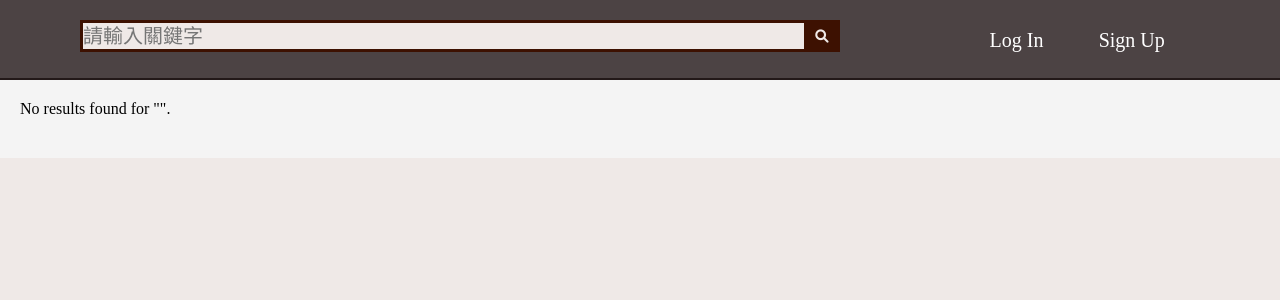
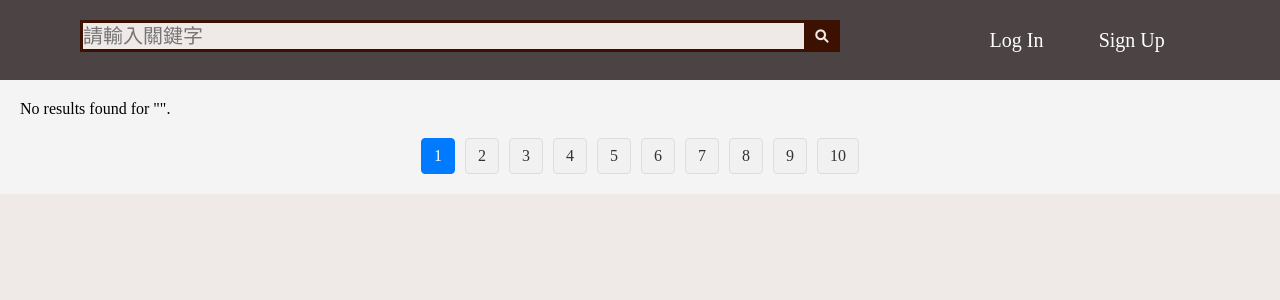
Before and after one commit to Feny-Ying/database_project, a Flask app: page /search in a window 1280 px wide. Shown: the top 300 px of the page. Run offline with Flask 3, Linux system fonts and the light colour scheme; data that the repository does not hold is empty.

Commit message:
result update

```diff
--- a/main.py
+++ b/main.py
@@ -12,6 +12,7 @@
     'user': 'user',  # Change this to your MySQL username
     'password': '1234',  # Change this to your MySQL password
     'database': 'Final',  # Change this to your MySQL database name
+    'ssl_disabled': True
 }
 
 # Database Connection
@@ -190,9 +191,27 @@
         query += " LIMIT %s OFFSET %s"
         params.extend([per_page, offset])
 
-        # Execute query
+        # Execute query to get filtered results
         cursor.execute(query, params)
-        results = cursor.fetchall()
+        rows = cursor.fetchall()
+
+        # Convert rows into a list of dictionaries
+        results = []
+        for row in rows:
+            result = {
+                'id': row[0],
+                'name': row[1],
+                'rating': row[2],
+                'room_type': row[3],
+                'host_id': row[4],
+                'host_name': row[5],
+                'price': row[11],
+                'region': row[7],
+                'latitude': row[8],
+                'longitude': row[9],
+                'availability': row[15]
+            }
+            results.append(result)
 
         # Get total count for pagination
         count_query = "SELECT COUNT(*) FROM listings WHERE 1=1"
@@ -201,21 +220,27 @@
         total_count = cursor.fetchone()[0]
         total_pages = (total_count + per_page - 1) // per_page
 
+        # Calculate the range of pages to display (centered around the current page)
+        if page < 6:
+            start_page = 1
+            end_page = 10
+        else:
+            start_page = max(1, page - 5)
+            end_page = min(total_pages, page + 4)
+
     except mysql.connector.Error as err:
         print(f"Error: {err}")
         results = []
         total_pages = 1
+        start_page = 1
+        end_page = 1
 
     finally:
         cursor.close()
         conn.close()
 
-    conn = get_db_connection()
-    cursor = conn.cursor()
-
+    # Handle POST request to update the filters and redirect to search
     if request.method == "POST":
-
-        # Collect search and filter parameters from the form
         search = request.form.get('search', '').strip()
         price_min = request.form.get('price-min')
         price_max = request.form.get('price-max')
@@ -224,49 +249,31 @@
         room_type = request.form.get('roomtype')
 
         # Build the query dynamically based on the filters
-        query = "SELECT * FROM listings WHERE 1=1"
-        params = []
-
-        if search:
-            query += " AND host_name LIKE %s"
-            params.append(f"%{search}%")
-        if price_min:
-            query += " AND price >= %s"
-            params.append(price_min)
-        if price_max:
-            query += " AND price <= %s"
-            params.append(price_max)
-        if area:
-            query += " AND region = %s"
-            params.append(area)
-        if stars and stars != "0":
-            query += " AND rating >= %s"
-            params.append(stars)
-        if room_type:
-            query += " AND room_type = %s"
-            params.append(room_type)
-
-        # Execute the query
-        cursor.execute(query, params)
-        results = cursor.fetchall()
-
-        # Close the connection
-        cursor.close()
-        conn.close()
-
-        # Redirect to the search route with query parameters
         query_params = {
             'search': search,
             'price-min': price_min,
             'price-max': price_max,
             'area': area,
             'stars': stars,
-            'roomtype': room_type
+            'roomtype': room_type,
+            'page': 1  # Reset to page 1 when form is submitted
         }
-        query_string = '&'.join(f'{key}={value}' for key, value in query_params.items())
+
+        # Redirect to the search route with query parameters
+        query_string = '&'.join(f'{key}={value}' for key, value in query_params.items() if value)
         return redirect(f'/search?{query_string}')
 
-    return render_template("search.html", page=page, keyword=search_query, total_pages=total_pages, results=results, filters=request.args)
+    # Render the search page with results and pagination
+    return render_template(
+        "search.html",
+        page=page,
+        keyword=search_query,
+        total_pages=total_pages,
+        results=results,
+        start_page=start_page,
+        end_page=end_page,
+        filters=request.args
+    )
 
 # List
 @app.route("/list", methods=["GET", "POST"])
--- a/templates/search.html
+++ b/templates/search.html
@@ -136,15 +136,17 @@
         {% if results %}
             <div class="results">
                 {% for result in results %}
+                <p><strong>Results Data:</strong></p>
+                <pre>{{ results | tojson(indent=2) }}</pre>
                 <div class="result-card">
                     <div class="result-image">
                         <img src="{{ result.image_url }}" alt="{{ result.name }}">
                     </div>
                     <div class="result-details">
                         <h3>{{ result.name }}</h3>
-                        <p><strong>價格：</strong>{{ result.price }} 元/晚</p>
-                        <p><strong>地址：</strong>{{ result.address }}</p>
-                        <p><strong>房型：</strong>{{ result.room_type }}</p>
+                        <p><strong>價格：</strong>{{ result.price or "未知" }} 元/晚</p>
+                        <p><strong>地址：</strong>{{ result.address or "未知地址" }}</p>
+                        <p><strong>房型：</strong>{{ result.room_type or "未指定" }}</p>
                         <p><a href="{{ result.url }}" target="_blank">查看詳細資料</a></p>
                     </div>
                     <div class="result-actions">
@@ -159,17 +161,17 @@
 
         <div class="pagination">
             {% if page > 1 %}
-            <a href="/search?search={{ keyword }}&page={{ page - 1 }}">Previous</a>
+                <a href="/search?search={{ keyword }}&page={{ page - 1 }}">Previous</a>
             {% endif %}
 
-            {% for i in range(1, total_pages + 1) %}
-            <a href="/search?search={{ keyword }}&page={{ i }}" class="{% if i == page %}active{% endif %}">
-                {{ i }}
-            </a>
+            {% for i in range(start_page, end_page + 1) %}
+                <a href="/search?search={{ keyword }}&page={{ i }}" class="{% if i == page %}active{% endif %}">
+                    {{ i }}
+                </a>
             {% endfor %}
 
             {% if page < total_pages %}
-            <a href="/search?search={{ keyword }}&page={{ page + 1 }}">Next</a>
+                <a href="/search?search={{ keyword }}&page={{ page + 1 }}">Next</a>
             {% endif %}
         </div>
     </div>
```
